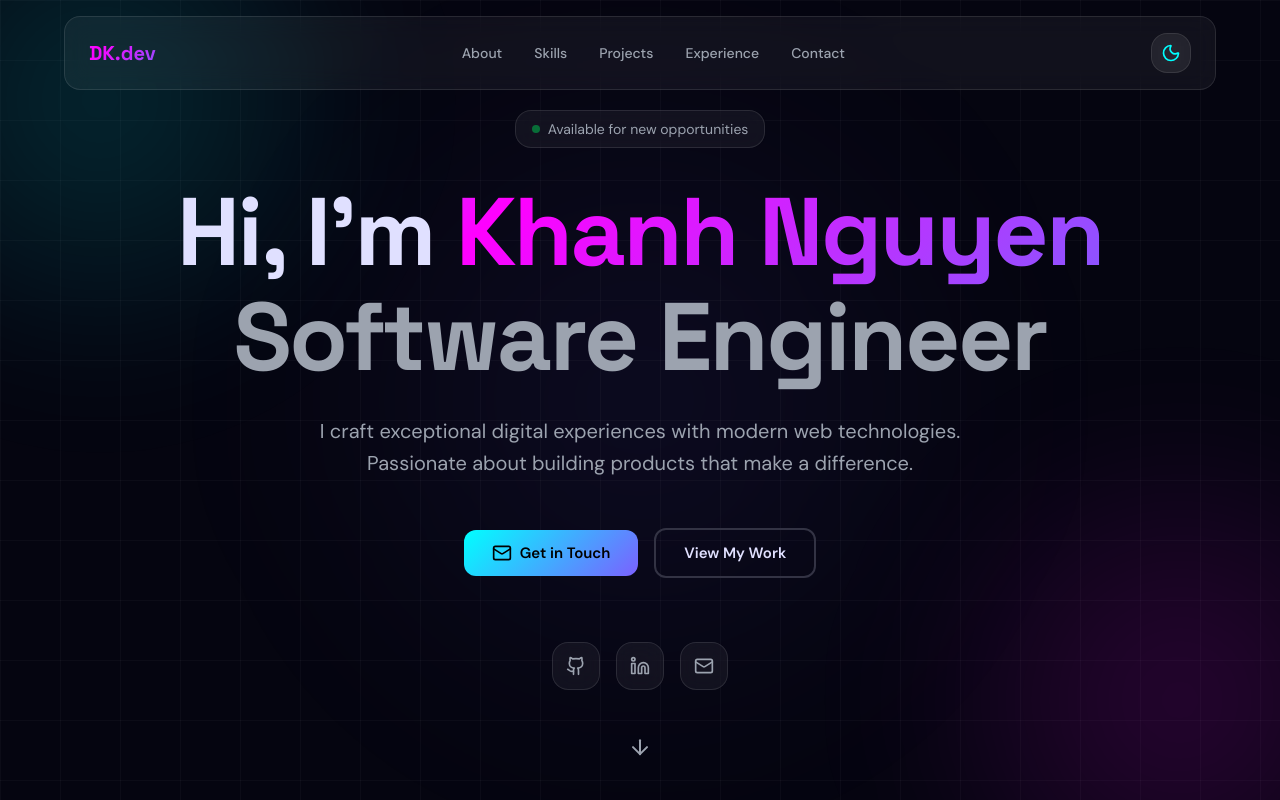
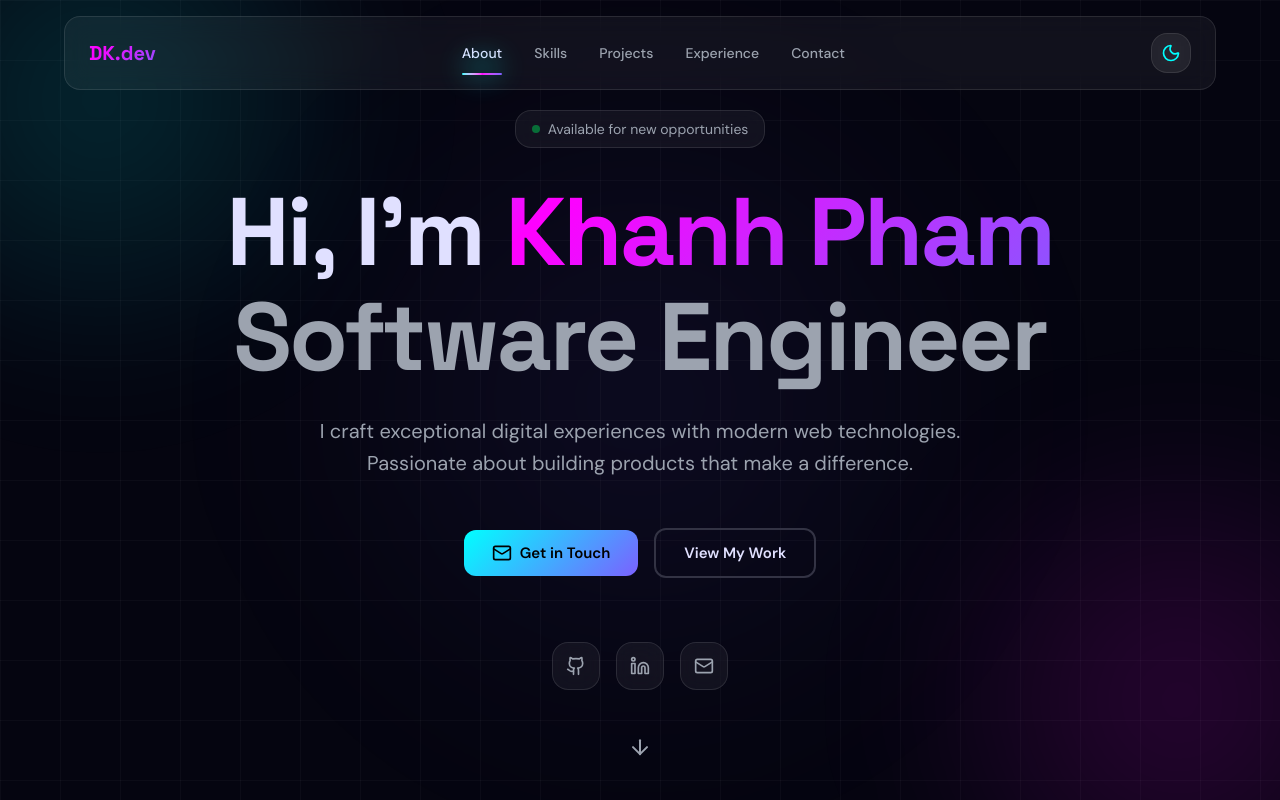
Before and after one commit to DiiKhanh/portfolio-blog-dk, a Next.js app: page / in a window 1280 px wide. Shown: the top 800 px of the page. Built offline with nearby package versions, Linux system fonts and the light colour scheme.

Commit message:
fix: adjust layout

```diff
--- a/src/app/blog/[slug]/page.tsx
+++ b/src/app/blog/[slug]/page.tsx
@@ -27,7 +27,7 @@ export async function generateMetadata({ params }: PageProps) {
     }
 
     return {
-        title: `${post.title} | Khanh Nguyen Blog`,
+        title: `${post.title} | Khanh Pham Blog`,
         description: post.description,
     };
 }
--- a/src/app/blog/page.tsx
+++ b/src/app/blog/page.tsx
@@ -4,7 +4,7 @@ import { getAllPosts } from "@/lib/blog";
 import { LevelBadge } from "@/components/blog";
 
 export const metadata = {
-    title: "Blog | Khanh Nguyen",
+    title: "Blog | Khanh Pham",
     description: "Tips, tutorials, and thoughts on software development",
 };
 
--- a/src/app/layout.tsx
+++ b/src/app/layout.tsx
@@ -22,12 +22,12 @@ const jetbrainsMono = JetBrains_Mono({
 });
 
 export const metadata: Metadata = {
-  title: "Khanh Nguyen | Software Engineer",
+  title: "Khanh Pham | Software Engineer",
   description: "Portfolio of a passionate Software Engineer specializing in building exceptional digital experiences with modern web technologies.",
   keywords: ["Software Engineer", "Full Stack Developer", "React", "Next.js", "TypeScript", "Portfolio"],
-  authors: [{ name: "Khanh Nguyen" }],
+  authors: [{ name: "Khanh Pham" }],
   openGraph: {
-    title: "Khanh Nguyen | Software Engineer",
+    title: "Khanh Pham | Software Engineer",
     description: "Portfolio of a passionate Software Engineer",
     type: "website",
   },
--- a/src/components/sections/about.tsx
+++ b/src/components/sections/about.tsx
@@ -37,7 +37,7 @@ export function About() {
                             </div>
                         </div>
                         <h3 className="font-heading text-2xl font-bold mb-2">
-                            Khanh Nguyen
+                            Khanh Pham
                         </h3>
                         <p className="text-foreground-muted mb-4">
                             Full Stack Developer
--- a/src/components/sections/footer.tsx
+++ b/src/components/sections/footer.tsx
@@ -28,7 +28,7 @@ export function Footer() {
                             DK.dev
                         </Link>
                         <p className="text-sm text-foreground-muted flex items-center gap-1 justify-center md:justify-start">
-                            Made with <Heart className="w-4 h-4 text-red-500 fill-current" /> by Khanh Nguyen
+                            Made with <Heart className="w-4 h-4 text-red-500 fill-current" /> by Khanh Pham
                         </p>
                         <p className="text-sm text-foreground-muted mt-1">
                             © {new Date().getFullYear()} All rights reserved.
--- a/src/components/sections/hero.tsx
+++ b/src/components/sections/hero.tsx
@@ -29,7 +29,7 @@ export function Hero() {
                     className="font-heading text-[clamp(2.5rem,8vw,6rem)] font-bold leading-[1.1] tracking-tight mb-6"
                 >
                     Hi, I&apos;m{" "}
-                    <span className="gradient-text-animate">Khanh Nguyen</span>
+                    <span className="gradient-text-animate">Khanh Pham</span>
                     <br />
                     <span className="text-foreground-muted">Software Engineer</span>
                 </motion.h1>
--- a/src/components/sections/navbar.tsx
+++ b/src/components/sections/navbar.tsx
@@ -17,6 +17,7 @@ const navLinks = [
 export function Navbar() {
     const [isScrolled, setIsScrolled] = useState(false);
     const [isMobileMenuOpen, setIsMobileMenuOpen] = useState(false);
+    const [activeSection, setActiveSection] = useState<string>("");
 
     useEffect(() => {
         const handleScroll = () => {
@@ -25,6 +26,44 @@ export function Navbar() {
 
         window.addEventListener("scroll", handleScroll, { passive: true });
         return () => window.removeEventListener("scroll", handleScroll);
+    }, []);
+
+    // Track active section using IntersectionObserver
+    useEffect(() => {
+        const setupObserver = () => {
+            const observer = new IntersectionObserver(
+                (entries) => {
+                    entries.forEach((entry) => {
+                        if (entry.isIntersecting) {
+                            setActiveSection(`#${entry.target.id}`);
+                        }
+                    });
+                },
+                {
+                    rootMargin: "-20% 0px -70% 0px",
+                    threshold: 0,
+                }
+            );
+
+            // Observe all sections
+            navLinks.forEach((link) => {
+                const sectionId = link.href.replace("#", "");
+                const element = document.getElementById(sectionId);
+                if (element) {
+                    observer.observe(element);
+                }
+            });
+
+            return observer;
+        };
+
+        // Delay to ensure sections are mounted after hydration
+        const timeoutId = setTimeout(() => {
+            const observer = setupObserver();
+            return () => observer.disconnect();
+        }, 100);
+
+        return () => clearTimeout(timeoutId);
     }, []);
 
     return (
@@ -51,15 +90,62 @@ export function Navbar() {
 
                         {/* Desktop Navigation */}
                         <div className="hidden md:flex items-center gap-8">
-                            {navLinks.map((link) => (
+                            {navLinks.map((link) => {
+                                const isActive = activeSection === link.href;
+                                return (
                                     <Link
                                         key={link.href}
                                         href={link.href}
-                                    className="text-foreground-muted hover:text-foreground transition-colors duration-200 text-sm font-medium"
+                                        className={`relative py-2 text-sm font-medium transition-all duration-300 ${isActive
+                                            ? "text-foreground"
+                                            : "text-foreground-muted hover:text-foreground"
+                                            }`}
                                     >
                                         {link.label}
+                                        {isActive && (
+                                            <>
+                                                {/* Glow effect behind the line */}
+                                                <motion.span
+                                                    layoutId="activeTabGlow"
+                                                    className="absolute left-1/2 -translate-x-1/2 -bottom-1 w-8 h-4 bg-primary/40 blur-md rounded-full"
+                                                    initial={{ opacity: 0, scale: 0.5 }}
+                                                    animate={{
+                                                        opacity: [0.4, 0.7, 0.4],
+                                                        scale: [1, 1.2, 1],
+                                                    }}
+                                                    transition={{
+                                                        type: "spring",
+                                                        stiffness: 300,
+                                                        damping: 25,
+                                                        opacity: {
+                                                            duration: 2,
+                                                            repeat: Infinity,
+                                                            ease: "easeInOut",
+                                                        },
+                                                        scale: {
+                                                            duration: 2,
+                                                            repeat: Infinity,
+                                                            ease: "easeInOut",
+                                                        },
+                                                    }}
+                                                />
+                                                {/* Main animated underline */}
+                                                <motion.span
+                                                    layoutId="activeTab"
+                                                    className="absolute left-0 right-0 -bottom-1 h-0.5 bg-gradient-to-r from-primary via-secondary to-accent rounded-full"
+                                                    initial={{ scaleX: 0 }}
+                                                    animate={{ scaleX: 1 }}
+                                                    transition={{
+                                                        type: "spring",
+                                                        stiffness: 400,
+                                                        damping: 25,
+                                                    }}
+                                                />
+                                            </>
+                                        )}
                                     </Link>
-                            ))}
+                                );
+                            })}
                         </div>
 
                         {/* Actions */}
@@ -95,7 +181,9 @@ export function Navbar() {
                         className="fixed inset-x-4 top-24 z-40 glass rounded-2xl p-6 md:hidden"
                     >
                         <div className="flex flex-col gap-4">
-                            {navLinks.map((link, index) => (
+                            {navLinks.map((link, index) => {
+                                const isActive = activeSection === link.href;
+                                return (
                                     <motion.div
                                         key={link.href}
                                         initial={{ opacity: 0, x: -20 }}
@@ -105,12 +193,16 @@ export function Navbar() {
                                         <Link
                                             href={link.href}
                                             onClick={() => setIsMobileMenuOpen(false)}
-                                        className="block text-lg font-medium text-foreground-muted hover:text-foreground transition-colors py-2"
+                                            className={`block text-lg font-medium transition-colors py-2 pl-3 ${isActive
+                                                ? "text-foreground border-l-2 border-primary"
+                                                : "text-foreground-muted hover:text-foreground border-l-2 border-transparent"
+                                                }`}
                                         >
                                             {link.label}
                                         </Link>
                                     </motion.div>
-                            ))}
+                                );
+                            })}
                         </div>
                     </motion.div>
                 )}
--- a/src/components/ui/animated-section.tsx
+++ b/src/components/ui/animated-section.tsx
@@ -1,5 +1,6 @@
 "use client";
 
+import { useState, useEffect } from "react";
 import { motion, type Variants } from "framer-motion";
 import { useReducedMotion } from "framer-motion";
 
@@ -33,6 +34,20 @@ export function AnimatedSection({
     id,
 }: AnimatedSectionProps) {
     const shouldReduceMotion = useReducedMotion();
+    const [isMounted, setIsMounted] = useState(false);
+
+    useEffect(() => {
+        setIsMounted(true);
+    }, []);
+
+    // Before hydration, render without animation styles to match server
+    if (!isMounted) {
+        return (
+            <section id={id} className={className}>
+                {children}
+            </section>
+        );
+    }
 
     return (
         <motion.section
```
Lines whose indentation alone changed are shown as unchanged.
